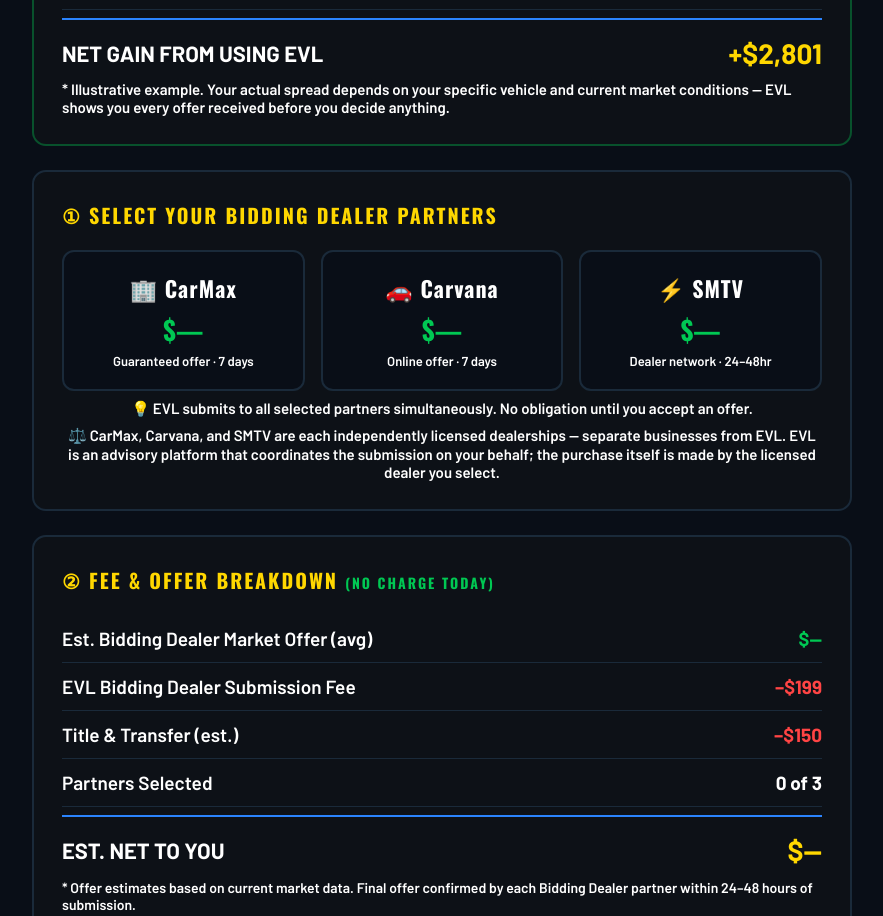
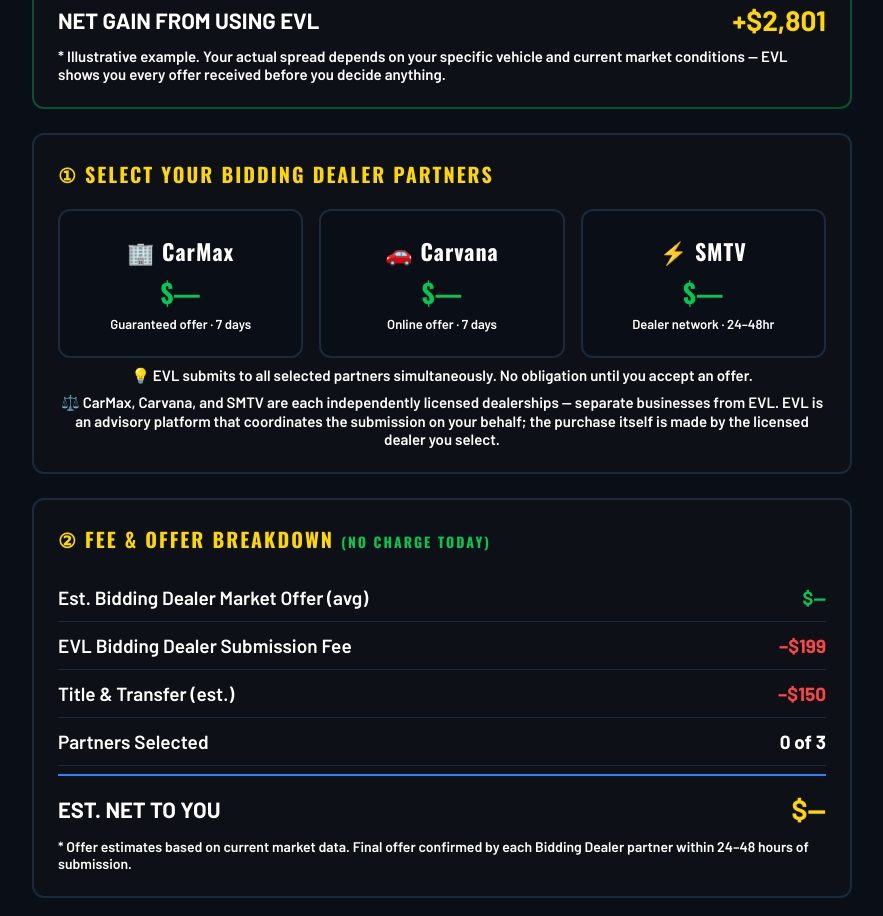
Before and after one commit to timogrady01/evl-decode, a website: page public/bd-submit.html in a window 1280 px wide. Shown: the part 1190-2106 px from the top of the page, without its empty margins (198-1081 px from the left). Drawn offline with nearby package versions, Linux system fonts and the light colour scheme.

Commit message:
Standardize card padding/radius on bd-submit.html (accessibility pass)

```diff
--- a/public/bd-submit.html
+++ b/public/bd-submit.html
@@ -55,8 +55,8 @@
   .step-label.active { color:var(--white); }
 
   /* SECTION CARDS */
-  .card { background:var(--s1); border:2px solid var(--border); border-radius:14px; padding:28px; margin-bottom:24px; }
-  .card-title { font-size:20px; font-weight:900; letter-spacing:2px; text-transform:uppercase; color:var(--gold); margin-bottom:20px; }
+  .card{ background:var(--s1); border:2px solid var(--border); border-radius:12px; padding:24px; margin-bottom:24px; }
+  .card-title{ font-size:20px; font-weight:900; letter-spacing:2px; text-transform:uppercase; color:var(--gold); margin-bottom:20px; }
 
   /* VEHICLE SUMMARY */
   .vehicle-summary { background:var(--bg); border:2px solid var(--blue); border-radius:12px; padding:20px 24px; margin-bottom:24px; display:flex; justify-content:space-between; align-items:center; flex-wrap:wrap; gap:12px; }
@@ -70,7 +70,7 @@
 
   /* BD PARTNER CARDS */
   .bd-grid { display:grid; grid-template-columns:repeat(3,1fr); gap:16px; margin-bottom:8px; }
-  .bd-card { background:var(--bg); border:2px solid var(--border); border-radius:12px; padding:20px; text-align:center; transition:border-color .2s; cursor:pointer; position:relative; }
+  .bd-card{ background:var(--bg); border:2px solid var(--border); border-radius:12px; padding:24px; text-align:center; transition:border-color .2s; cursor:pointer; position:relative; }
   .bd-card:hover { border-color:var(--blue); }
   .bd-card.selected { border-color:var(--gold); background:rgba(255,215,0,.04); }
   .bd-card.selected::after { content:'✓ SELECTED'; position:absolute; top:-10px; left:50%; transform:translateX(-50%); background:var(--gold); color:#000; font-size:13px; font-weight:900; padding:2px 10px; border-radius:10px; letter-spacing:1px; font-family:var(--body); }
@@ -118,7 +118,7 @@
 
   /* WHAT HAPPENS NEXT */
   .next-grid { display:grid; grid-template-columns:repeat(3,1fr); gap:16px; }
-  .next-card { background:var(--bg); border:1px solid var(--border); border-radius:10px; padding:20px; text-align:center; }
+  .next-card{ background:var(--bg); border:1px solid var(--border); border-radius:12px; padding:24px; text-align:center; }
   .next-icon { font-size:32px; margin-bottom:10px; }
   .next-time { font-size:14px; font-weight:900; letter-spacing:2px; text-transform:uppercase; color:var(--blue); margin-bottom:6px; font-family:var(--body); }
   .next-desc { font-size:15px; color:#ffffff; font-family:var(--body); font-weight:600; line-height:1.5; }
```
